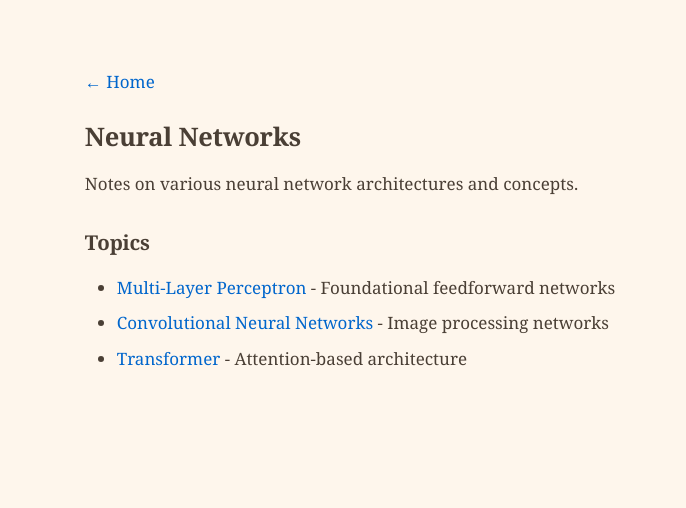
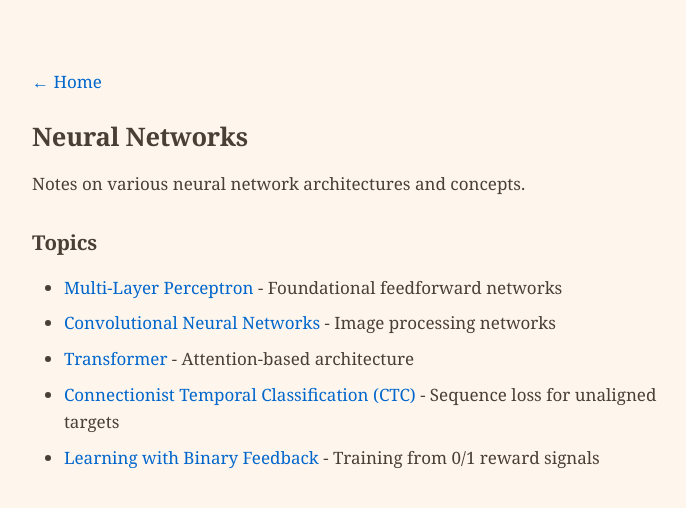
Before and after one commit to themurtazanazir/themurtazanazir.github.io, an MkDocs documentation site: the page built from docs/neural_networks/index.md, in a window 1280 px wide. Shown: the top 508 px of the page, without its empty margins (169-855 px from the left). Built offline with MkDocs 1.6.1 and Material for MkDocs 9.7.7, drawn with Linux system fonts in a browser that asks for light colours.

Commit message:
Link new notes from index (#21)
* Surface CTC and binary-feedback notes from index pages

Site nav is intentionally hidden by extra.css, so new pages are only
reachable via in-text links. Add both to the homepage Notes list and
the Neural Networks section index so they are actually discoverable.

Co-Authored-By: Claude Opus 4.7 (1M context) <noreply@anthropic.com>

* Add Neural Networks backlinks to CTC and binary-feedback notes

Matches the convention used by perceptron.md and the NN section index:
a single "← Neural Networks" link at the top of the page so readers can
walk back up without relying on the (hidden) sidebar nav.

Co-Authored-By: Claude Opus 4.7 (1M context) <noreply@anthropic.com>

---------

Co-authored-by: murtaza <murtaza.nazir@pibit.com>
Co-authored-by: Claude Opus 4.7 (1M context) <noreply@anthropic.com>

```diff
--- a/docs/neural_networks/index.md
+++ b/docs/neural_networks/index.md
@@ -9,3 +9,5 @@ Notes on various neural network architectures and concepts.
 - [Multi-Layer Perceptron](multiayer-perceptron/index.md) - Foundational feedforward networks
 - [Convolutional Neural Networks](convolutional_neural_networks/introduction.md) - Image processing networks
 - [Transformer](transformer/transformer.md) - Attention-based architecture
+- [Connectionist Temporal Classification (CTC)](ctc/ctc.md) - Sequence loss for unaligned targets
+- [Learning with Binary Feedback](learning-with-binary-feedback.md) - Training from 0/1 reward signals
```
Also changed, not shown: docs/index.md (+2 -0 lines), docs/neural_networks/ctc/ctc.md (+2 -0 lines), docs/neural_networks/learning-with-binary-feedback.md (+2 -0 lines).
